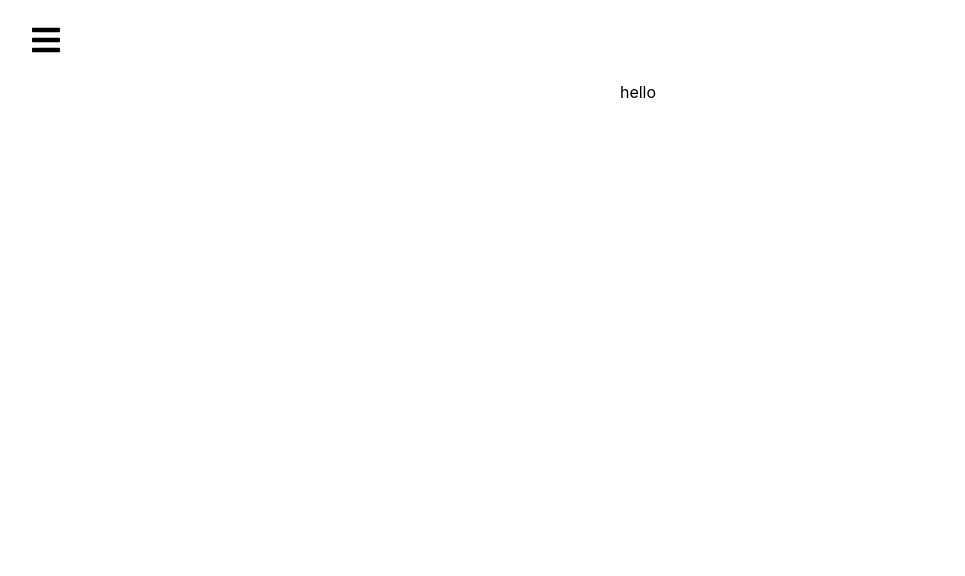
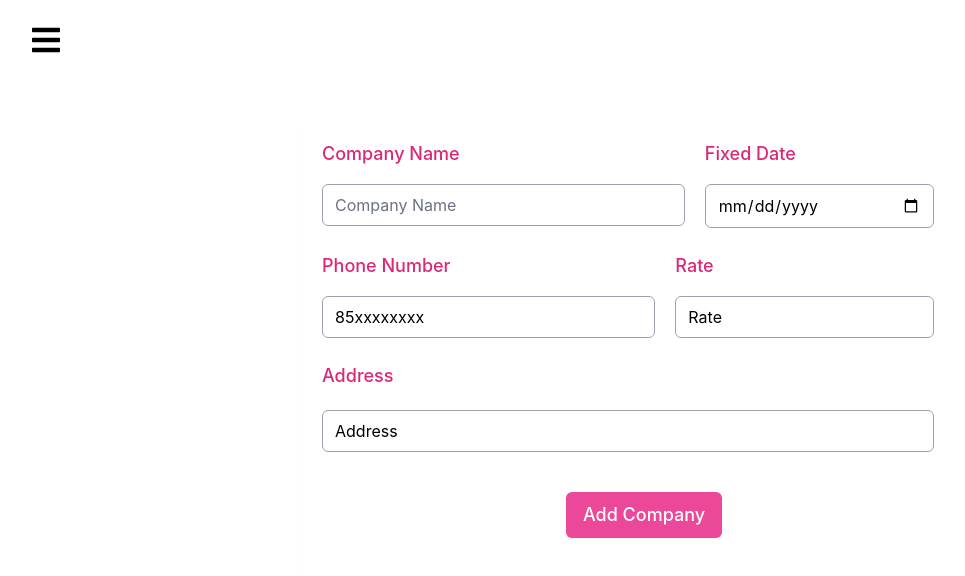
Before and after one commit to gayathri-ms/als-frontend, a React (Create React App) app: page /company in a window 1280 px wide. Shown: the top 576 px of the page, without its empty margins (2-967 px from the left). Built offline with nearby package versions, Linux system fonts and the light colour scheme.

Commit message:
added company and vehicle

```diff
--- a/src/Apptest.js
+++ b/src/Apptest.js
@@ -15,6 +15,7 @@ import App from "./App";
 import Sidebar from "./components/sidebar/sidebar";
 import Company from "./components/company";
 import Home from "./components/home";
+import Vehicle from "./components/vehicle";
 
 const Apptest = () => {
   return (
@@ -25,9 +26,9 @@ const Apptest = () => {
         <Routes>
           <Route path="/" exact element={<Home />} />
           <Route path="/login" exact element={<Signin />} />
-
           <Route path="/signup" element={<Signup />} />
           <Route path="/company" element={<Company />} />
+          <Route path="/vehicle" element={<Vehicle />} />
         </Routes>
       </div>
     </Router>
--- a/src/components/company.js
+++ b/src/components/company.js
@@ -1,7 +1,85 @@
 import React from "react";
 
 const Company = () => {
-  return <div className="text-center">hello</div>;
+  return (
+    <div className="">
+      <div className="container mx-auto">
+        <div className="max-w-2xl p-5 mx-auto my-10 bg-white rounded-md shadow-sm">
+          <div>
+            <form>
+              <div className="md:flex">
+                <div className="mb-6 mr-5">
+                  <label className=" mb-8 text-lg font-medium text-pink-600">
+                    Company Name
+                  </label>
+                  <input
+                    type="text"
+                    placeholder="Company Name"
+                    required
+                    className="w-full md:mt-4 px-3 py-2 placeholder-gray-500 border border-gray-400 rounded-md  focus:outline-none focus:ring focus:ring-indigo-100 focus:border-indigo-300"
+                  />
+                </div>
+                <div className="mb-6 mr-5 ">
+                  <label className=" mb-8 text-lg font-medium text-pink-600">
+                    Fixed Date
+                  </label>
+                  <input
+                    type="date"
+                    required
+                    className="w-full md:mt-4 px-3 py-2 placeholder-red-300 border border-gray-400 rounded-md  focus:outline-none focus:ring focus:ring-indigo-100 focus:border-indigo-300"
+                  />
+                </div>
+              </div>
+              <div className="md:flex">
+                <div className="mb-6 mr-5">
+                  <label className=" mb-8 text-lg font-medium text-pink-600">
+                    Phone Number
+                  </label>
+                  <input
+                    type="text"
+                    placeholder="85xxxxxxxx"
+                    required
+                    className="w-full md:mt-4 px-3 py-2 placeholder-black border border-gray-400 rounded-md  focus:outline-none focus:ring focus:ring-indigo-100 focus:border-indigo-300"
+                  />
+                </div>
+                <div className="mb-6 mr-5">
+                  <label className=" mb-8 text-lg font-medium text-pink-600">
+                    Rate
+                  </label>
+                  <input
+                    type="number"
+                    placeholder="Rate"
+                    required
+                    className="w-full md:mt-4 px-3 py-2 placeholder-black border border-gray-400 rounded-md  focus:outline-none focus:ring focus:ring-indigo-100 focus:border-indigo-300"
+                  />
+                </div>
+              </div>
+              <div className="mb-6 mr-5">
+                <label className="block mb-2 text-lg font-medium text-pink-600">
+                  Address
+                </label>
+                <input
+                  type="text"
+                  placeholder="Address"
+                  required
+                  className="w-full md:mt-3 px-3 py-2 placeholder-black border border-gray-400 rounded-md  focus:outline-none focus:ring focus:ring-indigo-100 focus:border-indigo-300"
+                />
+              </div>
+
+              <div className="mb-6 mt-10 text-center">
+                <button
+                  type="submit"
+                  className="inline-flex justify-center rounded-md border border-transparent shadow-sm px-4 py-2 bg-pink-500 text-lg font-medium text-white hover:bg-pink-600 focus:outline-none focus:ring-2 focus:ring-offset-2 focus:ring-pink-700 sm:ml-3 sm:w-auto sm:text-lg"
+                >
+                  Add Company
+                </button>
+              </div>
+            </form>
+          </div>
+        </div>
+      </div>
+    </div>
+  );
 };
 
 export default Company;
--- a/src/components/sidebar/sidebardata.js
+++ b/src/components/sidebar/sidebardata.js
@@ -57,11 +57,11 @@ export const SidebarData = [
     path: "/company",
     icon: <FaIcons.FaCartPlus />,
   },
-  //   {
-  //     title: "Team",
-  //     path: "/team",
-  //     icon: <IoIcons.IoMdPeople />,
-  //   },
+  {
+    title: "Vehicle",
+    path: "/vehicle",
+    icon: <IoIcons.IoMdPeople />,
+  },
   //   {
   //     title: "Messages",
   //     path: "/messages",
--- /dev/null
+++ b/src/components/vehicle.js
@@ -0,0 +1,50 @@
+import React from "react";
+
+const Vehicle = () => {
+  return (
+    <div className="flex ">
+      <div className="container mx-auto">
+        <div className="max-w-xl p-5 mx-auto my-10 bg-white rounded-md shadow-sm">
+          <div>
+            <form>
+              <div className="mb-6 mr-5 w-3/4 mx-12 md:ml-16">
+                <label className="block mb-2 text-lg font-medium text-pink-600">
+                  Vehicle No
+                </label>
+                <input
+                  type="text"
+                  placeholder="Vehicle No"
+                  required
+                  className="w-full px-3 py-2 placeholder-gray-500 border border-gray-400 rounded-md  focus:outline-none focus:ring focus:ring-indigo-100 focus:border-indigo-300"
+                />
+              </div>
+
+              <div className="mb-6 mr-5 w-3/4 mx-12 md:ml-16">
+                <label className="block mb-2 text-lg font-medium text-pink-600">
+                  Place
+                </label>
+                <input
+                  type="text"
+                  placeholder="place"
+                  required
+                  className="w-full px-3 py-2 placeholder-gray-500 border border-gray-400 rounded-md  focus:outline-none focus:ring focus:ring-indigo-100 focus:border-indigo-300"
+                />
+              </div>
+
+              <div className="mb-6 mt-5 text-center">
+                <button
+                  type="submit"
+                  className="inline-flex justify-center rounded-md border border-transparent shadow-sm px-4 py-2 bg-pink-500 text-lg font-medium text-white hover:bg-pink-600 focus:outline-none focus:ring-2 focus:ring-offset-2 focus:ring-pink-700 sm:ml-3 sm:w-auto sm:text-lg"
+                >
+                  Add Vehicle
+                </button>
+              </div>
+            </form>
+          </div>
+        </div>
+      </div>
+    </div>
+  );
+};
+
+export default Vehicle;
```
